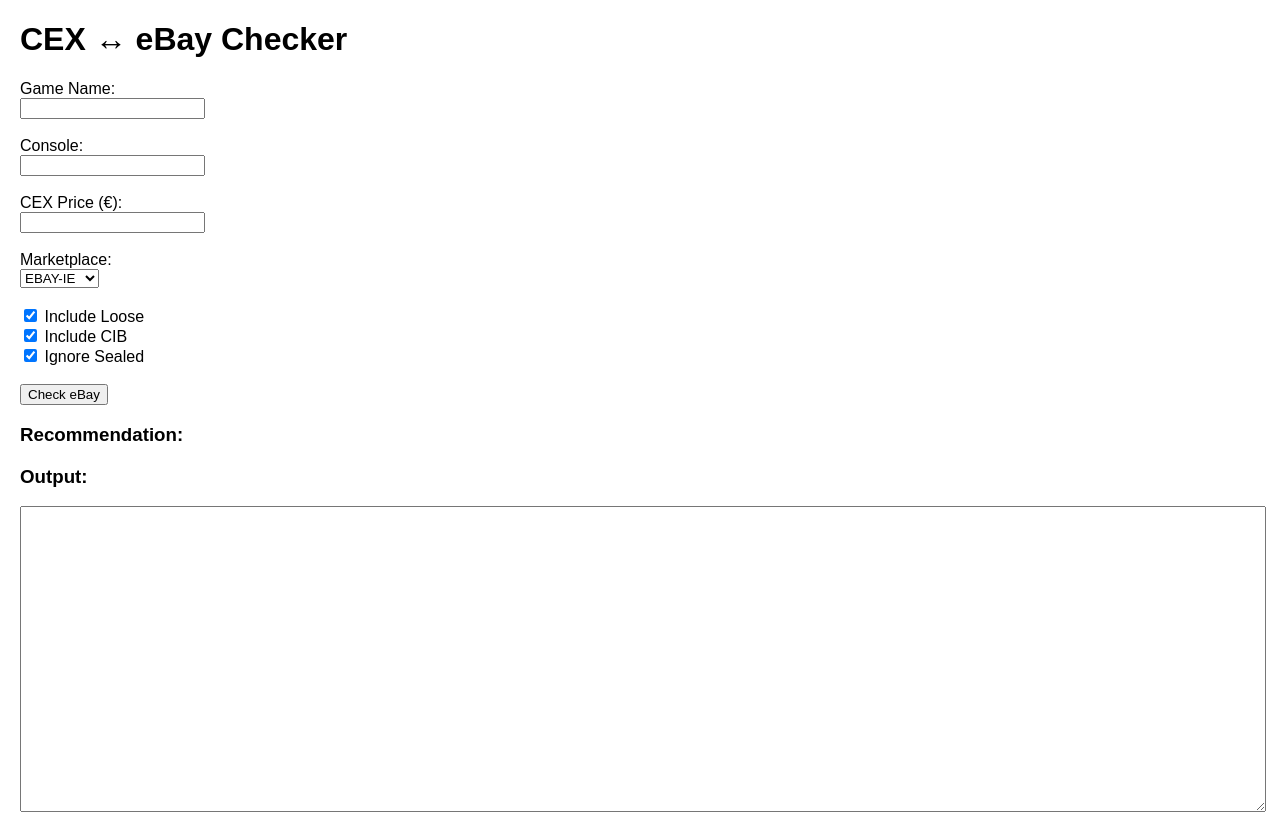
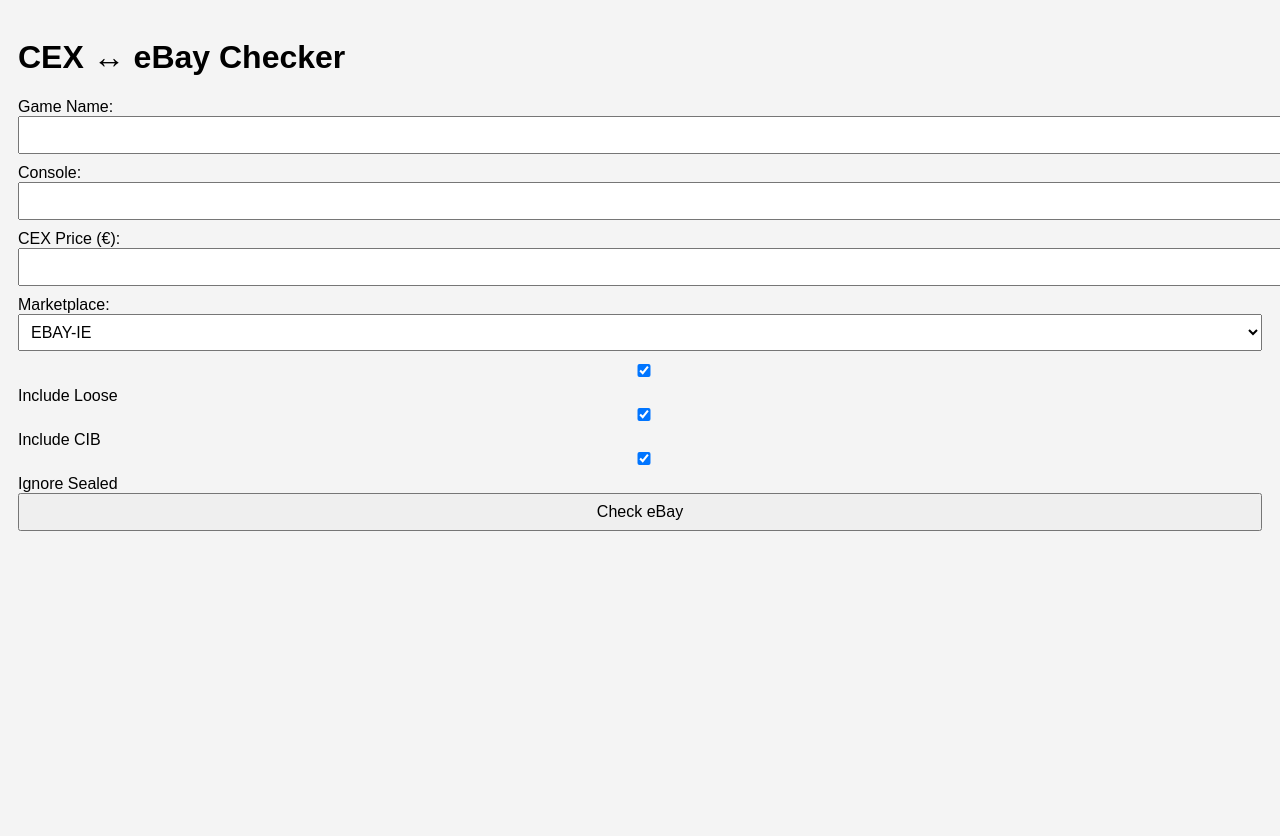
Before and after one commit to stitchmurphy-eng/cexebayshouldibuy, a Flask app: page / in a window 1280 px wide. After the commit the page ends 531 px from the top, so only its background shows below. Run offline with Flask 3, Linux system fonts and the light colour scheme.

Commit message:
Update index.html

```diff
--- a/templates/index.html
+++ b/templates/index.html
@@ -1,45 +1,51 @@
 <!DOCTYPE html>
 <html>
 <head>
+    <meta name="viewport" content="width=device-width, initial-scale=1.0">
     <title>CEX ↔ eBay Checker</title>
     <style>
-        body { font-family: Arial; margin: 20px; }
-        textarea { width: 100%; height: 300px; }
-        .reco { font-size: 20px; font-weight: bold; margin-bottom: 20px; }
+        body { font-family: Arial; padding: 10px; background: #f4f4f4; }
+        input, select, button, textarea { width: 100%; margin-bottom: 10px; padding: 8px; font-size: 16px; }
+        textarea { height: 300px; }
+        .reco { font-size: 22px; font-weight: bold; margin-bottom: 10px; }
         .green { color: green; }
         .red { color: red; }
         .black { color: black; }
+        a { color: blue; text-decoration: underline; }
     </style>
 </head>
 <body>
     <h1>CEX ↔ eBay Checker</h1>
     <form method="POST">
-        <label>Game Name:</label><br>
-        <input type="text" name="game" required><br><br>
+        <label>Game Name:</label>
+        <input type="text" name="game" required>
 
-        <label>Console:</label><br>
-        <input type="text" name="console" required><br><br>
+        <label>Console:</label>
+        <input type="text" name="console" required>
 
-        <label>CEX Price (€):</label><br>
-        <input type="text" name="cex_price" required><br><br>
+        <label>CEX Price (€):</label>
+        <input type="text" name="cex_price" required>
 
-        <label>Marketplace:</label><br>
+        <label>Marketplace:</label>
         <select name="marketplace">
             <option value="EBAY-IE">EBAY-IE</option>
             <option value="EBAY-DE">EBAY-DE</option>
-        </select><br><br>
+        </select>
 
-        <input type="checkbox" name="loose" checked> Include Loose<br>
-        <input type="checkbox" name="cib" checked> Include CIB<br>
-        <input type="checkbox" name="ignore_sealed" checked> Ignore Sealed<br><br>
+        <input type="checkbox" name="loose" checked> Include Loose
+        <input type="checkbox" name="cib" checked> Include CIB
+        <input type="checkbox" name="ignore_sealed" checked> Ignore Sealed
 
         <button type="submit">Check eBay</button>
     </form>
 
-    <h3>Recommendation:</h3>
-    <div class="reco {{ color }}">{{ recommendation }}</div>
+    {% if recommendation %}
+        <div class="reco {{ color }}">{{ recommendation }}</div>
+    {% endif %}
 
-    <h3>Output:</h3>
-    <textarea readonly>{{ output }}</textarea>
+    {% if output %}
+        <h3>Top Listings:</h3>
+        <textarea readonly>{{ output }}</textarea>
+    {% endif %}
 </body>
 </html>
```
